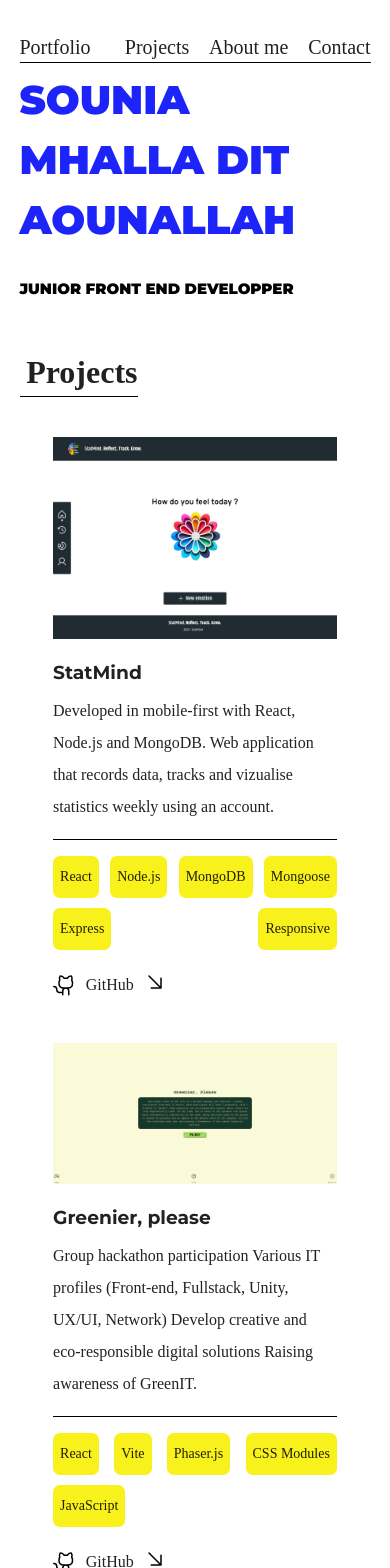
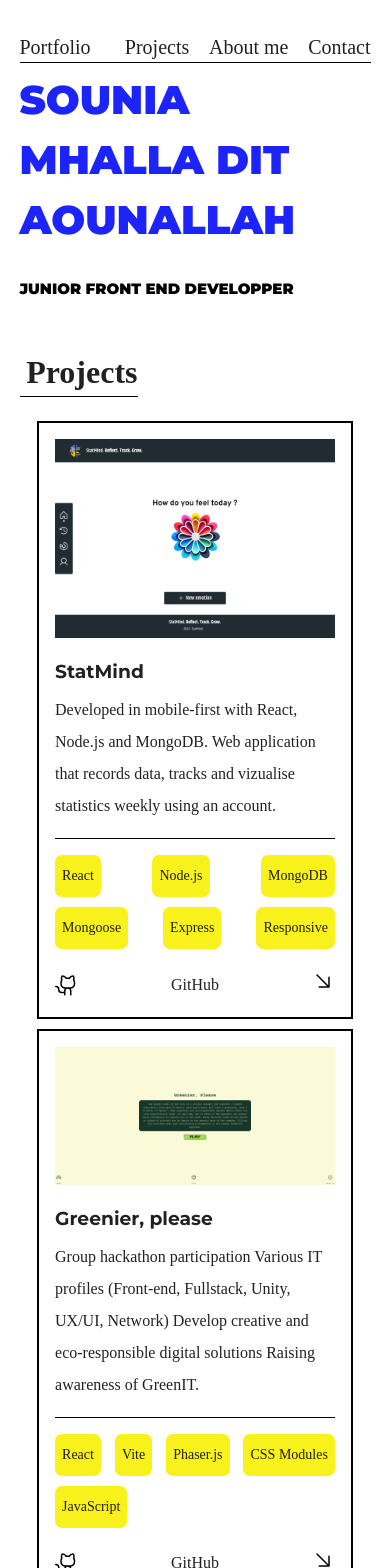
Before and after one commit to vickyfrosties/Portfolio, a React (Vite) app: page / in a window 390 px wide. Shown: the top 1568 px of the page. Built offline with nearby package versions, Linux system fonts and the light colour scheme; a web font is replaced by a local one.

Commit message:
Projects section responsiveness Mobile Version :iphone:

```diff
--- a/src/App.css
+++ b/src/App.css
@@ -674,6 +674,58 @@ body {
       .gif-container {
         display: none;
       }
+
+      .projects-section {
+        .projects-div-containers {
+          width: 100%;
+          height: auto;
+          margin: auto;
+          display: flex;
+          flex-wrap: wrap;
+          justify-content: space-between;
+          gap: 10px 40px;
+
+          .cards {
+            border: 2px solid black;
+
+            .git-langages {
+              display: flex;
+              width: 100%;
+
+              div {
+                width: 100%;
+                height: 20%;
+                padding-top: 1em;
+                border-top: 1px solid black;
+                display: flex;
+                flex-direction: column;
+                justify-content: space-between;
+
+                img {
+                  width: 24px;
+                  height: 24px;
+                }
+
+                .link {
+                  border-top: 0;
+                  width: 100%;
+                  height: auto;
+                  display: flex;
+                  flex-direction: row;
+                  align-items: center;
+                  padding: 0;
+                  margin-top: 1.2rem;
+
+                  p {
+                    padding: 0;
+                  }
+                }
+              }
+            }
+          }
+        }
+      }
     }
+
   }
 }
```
